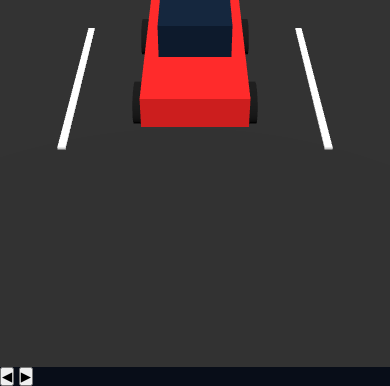
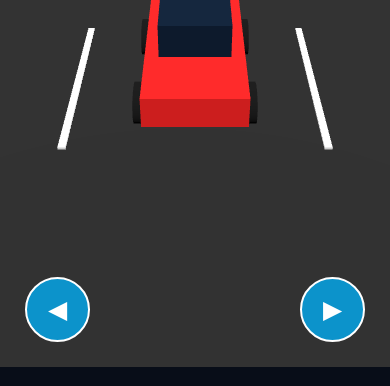
Before and after one commit to AAYUSH567569/gesture-racing-3d, a plain HTML site: page index.html in a window 390 px wide. Shown: the part 477-863 px from the top of the page. Drawn offline with nearby package versions, Linux system fonts and the light colour scheme; animation ran at ten frames a second.

Commit message:
Add mobile racing controls

```diff
--- a/style.css
+++ b/style.css
@@ -28,3 +28,43 @@ body {
   color: #00eaff;
   text-align: center;
 }
+
+#game-container canvas {
+  display: block;
+  width: 100%;
+  height: 100%;
+}
+
+#mobile-controls {
+  position: fixed;
+  bottom: 25px;
+  left: 0;
+  right: 0;
+  display: flex;
+  justify-content: space-between;
+  padding: 0 25px;
+  pointer-events: none;
+}
+
+#mobile-controls button {
+  width: 65px;
+  height: 65px;
+  border: 2px solid white;
+  border-radius: 50%;
+  background: rgba(0, 180, 255, 0.75);
+  color: white;
+  font-size: 25px;
+  pointer-events: auto;
+  touch-action: none;
+}
+
+#mobile-controls button:active {
+  background: #0066ff;
+  transform: scale(0.92);
+}
+
+@media (min-width: 768px) {
+  #mobile-controls {
+    opacity: 0.65;
+  }
+}
```
